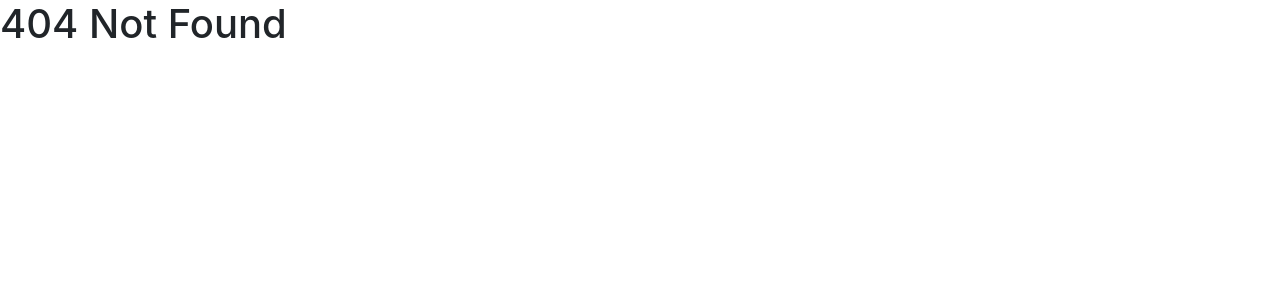
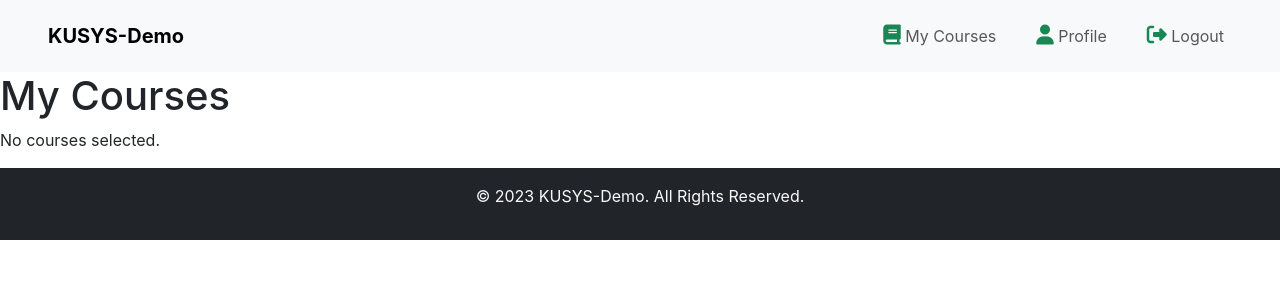
Before and after one commit to bburcuymn/KUSYS-Demo, a React (Create React App) app in the folder frontend/kusys-demo/: page /my-courses in a window 1280 px wide. Before the commit this address had no page. Shown: the top 300 px of the page. Built offline with nearby package versions, Linux system fonts and the light colour scheme.

Commit message:
adding course in my-courses

```diff
--- a/frontend/kusys-demo/src/components/CoursesList/CoursesList.js
+++ b/frontend/kusys-demo/src/components/CoursesList/CoursesList.js
@@ -3,8 +3,8 @@
 import React from 'react';
 
 const CoursesList = ({ courses, isAdmin, student, updateStudentCourses }) => {
-    console.log(isAdmin);
-    console.log(student);
+    // console.log("courselist" + isAdmin);
+    // console.log("courselist" + student.name);
 
     const renderActionButton = (course) => {
         if (isAdmin === false) {
--- /dev/null
+++ b/frontend/kusys-demo/src/components/My-Courses/MyCourses.js
@@ -0,0 +1,23 @@
+import React from 'react';
+
+const MyCourses = ({ student }) => {
+    return (
+        <div>
+            <h1>My Courses</h1>
+            {student && student.courses && student.courses.length > 0 ? (
+                <ul>
+                    {student.courses.map((course) => (
+                        <li key={course.courseId}>
+                            <h3>{course.courseName}</h3>
+                            <p>{course.courseCode}</p>
+                        </li>
+                    ))}
+                </ul>
+            ) : (
+                <p>No courses selected.</p>
+            )}
+        </div>
+    );
+};
+
+export default MyCourses;
--- a/frontend/kusys-demo/src/components/Navbar/Navbar.js
+++ b/frontend/kusys-demo/src/components/Navbar/Navbar.js
@@ -1,13 +1,23 @@
 import React from 'react';
-import { Link } from 'react-router-dom';
+import { Link, useLocation } from 'react-router-dom';
 import { useNavigate } from 'react-router-dom';
 
-const Navbar = ({ isAdmin, handleLogout }) => {
+const Navbar = ({ isAdmin, handleLogout, student }) => {
     const navigate = useNavigate();
+    const location = useLocation();
+
 
     const handleStudentsClick = () => {
         navigate('/home/students', { state: { isAdmin: true } });
     };
+
+    const handleMyCoursesClick = () => {
+        navigate('/my-courses', { state: { student } });
+    };
+
+
+
+    const isMyCoursesActive = location.pathname === '/my-courses';
 
     return (
         <nav className="navbar navbar-expand-lg navbar-light bg-light py-3 px-5">
@@ -29,39 +39,38 @@ const Navbar = ({ isAdmin, handleLogout }) => {
                 <ul className="navbar-nav d-flex gap-4 fs-6 ">
                     {isAdmin ? (
                         <>
-
                             <li className="nav-item cursor-pointer">
                                 <a className="nav-link" onClick={handleStudentsClick}>
-                                    <i class="fa-solid fa-people-group text-success fs-5"></i> Students
+                                    <i className="fa-solid fa-people-group text-success fs-5"></i> Students
                                 </a>
                             </li>
                             <li className="nav-item cursor-pointer">
                                 <Link className="nav-link" to="/profile">
-                                    <i class="fa-solid fa-user text-success fs-5"></i>  Profile
+                                    <i className="fa-solid fa-user text-success fs-5"></i> Profile
                                 </Link>
                             </li>
                             <li className="nav-item cursor-pointer">
                                 <a className="nav-link" onClick={handleLogout}>
-                                    <i class="fa-solid fa-right-from-bracket text-success fs-5"></i>  Logout
+                                    <i className="fa-solid fa-right-from-bracket text-success fs-5"></i> Logout
                                 </a>
                             </li>
                         </>
                     ) : (
                         <>
+                            <li className={`nav-item cursor-pointer ${isMyCoursesActive ? 'active' : ''}`}>
+                                <a className="nav-link" onClick={handleMyCoursesClick}>
+                                    <i className="fa-solid fa-book text-success fs-5"></i> My Courses
+                                </a>
 
-                            <li className="nav-item cursor-pointer">
-                                <Link className="nav-link" to="/my-courses">
-                                    <i class="fa-solid fa-book text-success fs-5"></i> My Courses
-                                </Link>
                             </li>
                             <li className="nav-item cursor-pointer">
                                 <Link className="nav-link" to="/profile">
-                                    <i class="fa-solid fa-user text-success fs-5"></i>   Profile
+                                    <i className="fa-solid fa-user text-success fs-5"></i> Profile
                                 </Link>
                             </li>
                             <li className="nav-item cursor-pointer">
                                 <a className="nav-link" onClick={handleLogout}>
-                                    <i class="fa-solid fa-right-from-bracket text-success fs-5"></i>   Logout
+                                    <i className="fa-solid fa-right-from-bracket text-success fs-5"></i> Logout
                                 </a>
                             </li>
                         </>
--- a/frontend/kusys-demo/src/routes/Router.jsx
+++ b/frontend/kusys-demo/src/routes/Router.jsx
@@ -4,10 +4,10 @@ import LandingPage from "../views/LandingPage/LandingPage";
 import LoginPageAdmin from "../views/LoginPage/LoginPageAdmin";
 import LoginPageStudent from "../views/LoginPage/LoginPageStudent";
 import StudentsPage from "../views/StudentsPage/StudentsPage";
-import StudentDetailPage from "../views/StudentDetailPage/StudentDetailPage";
-import CoursesPage from "../views/CoursesPage/CoursesPage";
+
 import RegisterPageAdmin from "../views/RegisterPageAdmin/RegisterPageAdmin";
 import RegisterPageStudent from "../views/RegisterPageStudent/RegisterPageStudent";
+import StudentCourseList from '../views/StudentsCourseList/StudentCourseList';
 
 
 const AppRouter = () => {
@@ -22,8 +22,7 @@ const AppRouter = () => {
             <Route path="/home" element={<HomePage />} />
             <Route path="/home/:username" element={<HomePage />} />
             <Route path="/home/students" element={<StudentsPage />} />
-            <Route path="/home/:username/courses" element={<CoursesPage />} />
-            <Route path="/home/:username/students/:id" element={<StudentDetailPage />} />
+            <Route path="/my-courses" element={<StudentCourseList />} />
             {/* Diğer rotaları buraya ekleyin */}
             <Route path="*" element={<h1>404 Not Found</h1>} />
 
--- a/frontend/kusys-demo/src/views/CoursesPage/CoursesPage.jsx
+++ /dev/null
@@ -1,11 +0,0 @@
-import React from 'react'
-
-const CoursesPage = () => {
-  return (
-    <div>
-
-    </div>
-  )
-}
-
-export default CoursesPage
--- a/frontend/kusys-demo/src/views/HomePage/HomePage.jsx
+++ b/frontend/kusys-demo/src/views/HomePage/HomePage.jsx
@@ -73,7 +73,7 @@ const HomePage = (props) => {
 
   return (
     <div>
-      <Navbar isAdmin={isAdmin} handleLogout={handleLogout} />
+      <Navbar isAdmin={isAdmin} handleLogout={handleLogout} student={studentData} />
       <CoursesList
         courses={courses}
         isAdmin={isAdmin}
--- a/frontend/kusys-demo/src/views/LoginPage/LoginPageStudent.jsx
+++ b/frontend/kusys-demo/src/views/LoginPage/LoginPageStudent.jsx
@@ -24,6 +24,9 @@ const LoginPageStudent = () => {
             setAuth(false, true); // isAdmin: false, isLoggedIn: true
 // console.log('response.data', response.data);
             navigate('/home',  { state: { student: response.data } });
+
+
+
         } catch (error) {
             console.log('Login başarısız', error);
         }
--- /dev/null
+++ b/frontend/kusys-demo/src/views/StudentsCourseList/StudentCourseList.js
@@ -0,0 +1,21 @@
+import React from 'react';
+import { useLocation, useNavigate } from 'react-router-dom';
+import Navbar from '../../components/Navbar/Navbar';
+import Footer from '../../components/Footer/Footer';
+import MyCourses from '../../components/My-Courses/MyCourses';
+
+const StudentCourseList = () => {
+    const location = useLocation();
+    const navigate = useNavigate();
+    const studentDataFromLocation = location.state && location.state.student;
+
+    return (
+        <div>
+            <Navbar isAdmin={false} handleLogout={() => { }} student={studentDataFromLocation} />
+            <MyCourses student={studentDataFromLocation} />
+            <Footer />
+        </div>
+    );
+};
+
+export default StudentCourseList;
```
Also changed, not shown: 1 other file (tests, documents, lock files or other folders).
